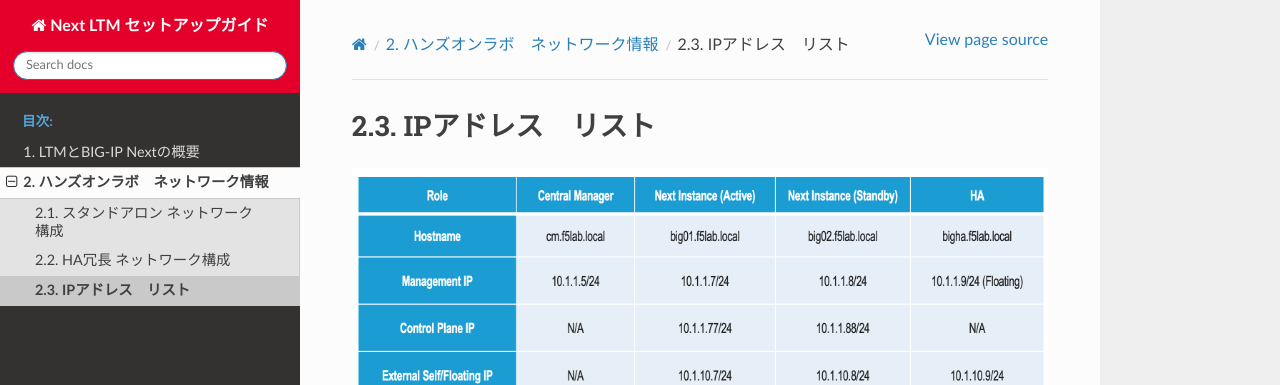
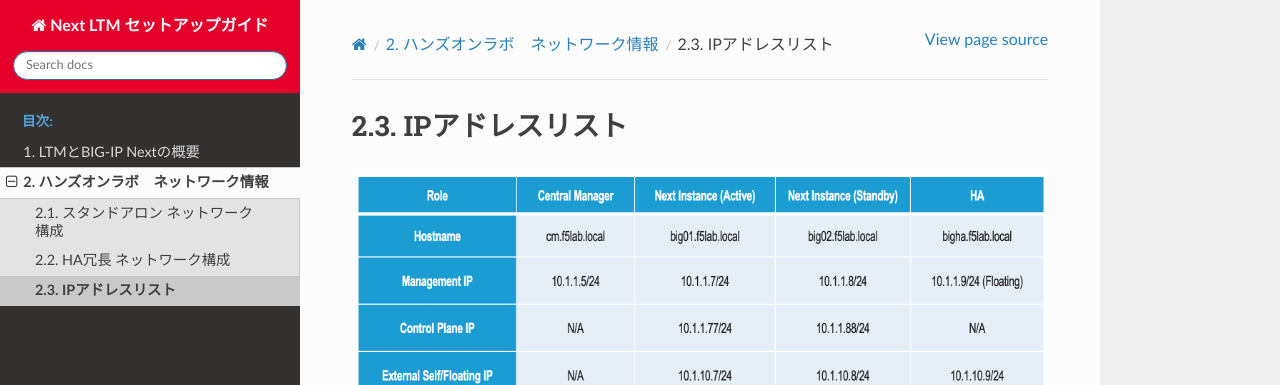
Before and after one commit to BeF5/f5j-easy-setup-next-ltm, a Sphinx documentation site: the page built from docs/content02/module03/module03.rst, in a window 1280 px wide. Shown: the top 385 px of the page. Built offline with Sphinx 7.4.7 and the Read the Docs theme 2.0.0, drawn with Linux system fonts in a browser that asks for light colours.

```diff
--- a/docs/content02/module03/module03.rst
+++ b/docs/content02/module03/module03.rst
@@ -1,4 +1,4 @@
-IPアドレス　リスト
+IPアドレスリスト
 ======================================
 
 
```
